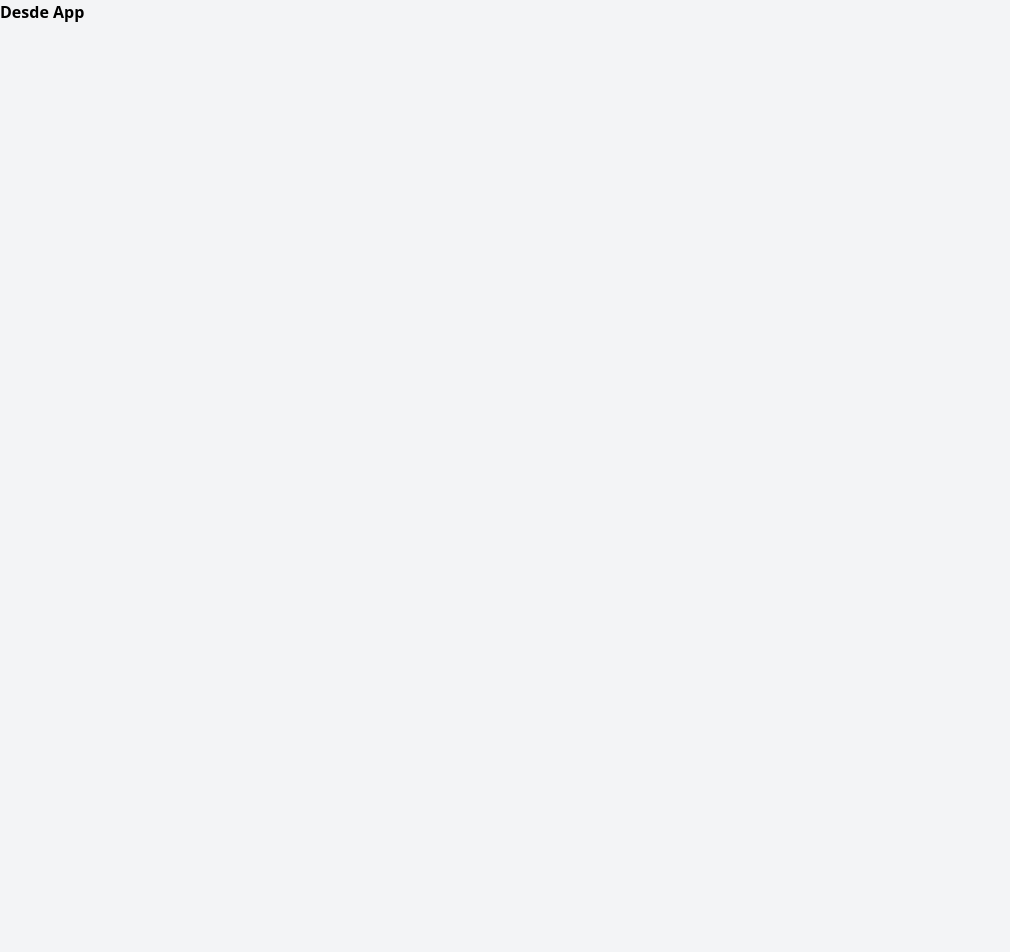
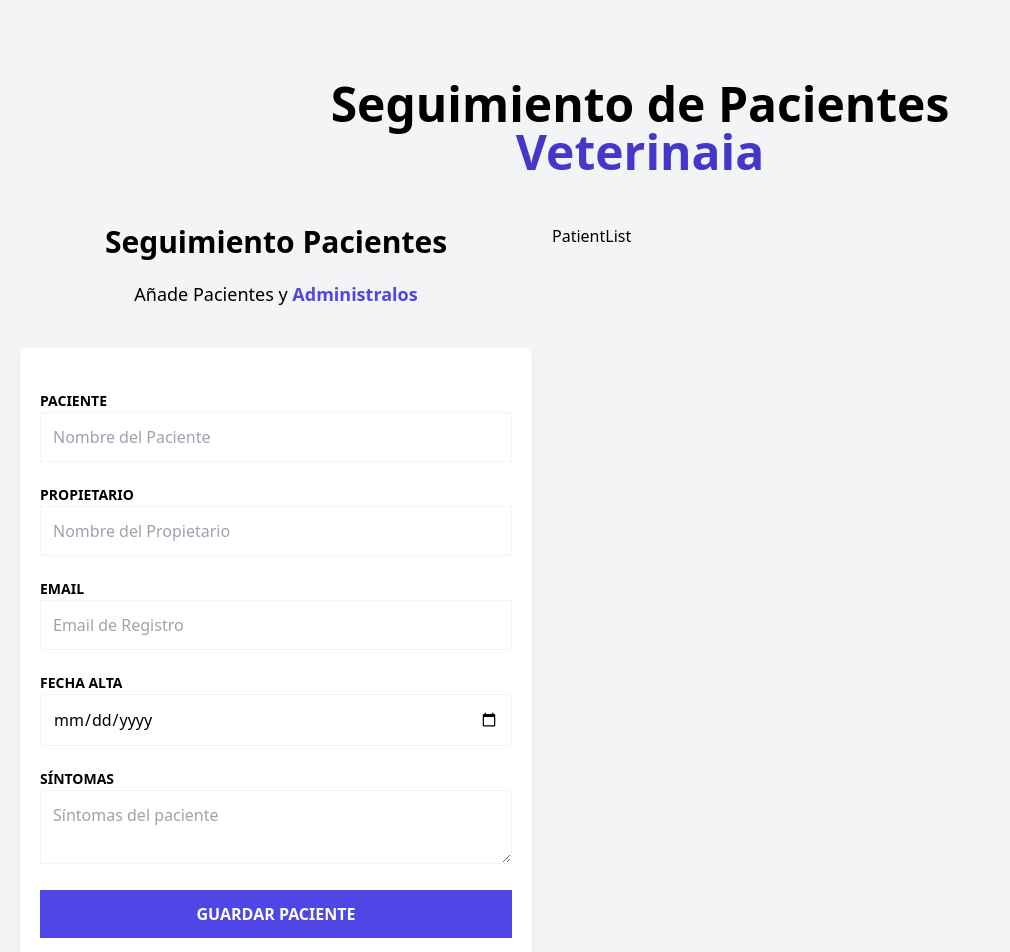
Before and after one commit to Franklin-Gomez/Pacientes-zustand, a React (Vite) app: page / in a window 1280 px wide. Shown: the top 952 px of the page, without its empty margins (0-1010 px from the left). Before the commit the page ends 800 px from the top, so only its background shows below. Built offline with nearby package versions, Linux system fonts and the light colour scheme.

Commit message:
add first step with useForm : register, handleSubmit and formState errors

```diff
--- a/package.json
+++ b/package.json
@@ -11,7 +11,8 @@
   },
   "dependencies": {
     "react": "^18.2.0",
-    "react-dom": "^18.2.0"
+    "react-dom": "^18.2.0",
+    "react-hook-form": "^7.52.0"
   },
   "devDependencies": {
     "@types/react": "^18.2.66",
--- a/src/App.tsx
+++ b/src/App.tsx
@@ -1,10 +1,22 @@
-
+import PatientForm from "./components/PatientForm"
+import PatientList from "./components/PatientList"
 
 function App() {
 
   return (
     <>
-      <p className=" font-bold"> Desde App </p>
+      <div className="container mx-auto mt-20">
+        <h1 className="font-black text-5xl text-center md:w-2/3 md:mx-auto">
+          Seguimiento de Pacientes {' '}
+          <span className="text-indigo-700">Veterinaia</span>
+        </h1>
+
+
+        <div className="mt-12 md:flex">
+          <PatientForm/>
+          <PatientList/>
+        </div>
+      </div>
     </>
   )
 }
--- /dev/null
+++ b/src/components/PatientForm.tsx
@@ -0,0 +1,96 @@
+import { useForm } from 'react-hook-form'
+
+export default function PatientForm() {
+
+    const { register , handleSubmit , formState : { errors }  } = useForm()
+
+    const registerPatient = () => {
+        console.log('Nuevo Paciente')
+    }
+
+    return (
+        <div className="md:w-1/2 lg:w-2/5 mx-5">
+            <h2 className="font-black text-3xl text-center">Seguimiento Pacientes</h2>
+
+            <p className="text-lg mt-5 text-center mb-10">
+                Añade Pacientes y {''}
+                <span className="text-indigo-600 font-bold">Administralos</span>
+            </p>
+
+            <form
+                className="bg-white shadow-md rounded-lg py-10 px-5 mb-10"
+                noValidate
+                onSubmit={ handleSubmit( registerPatient ) }
+            >
+                <div className="mb-5">
+                    <label htmlFor="name" className="text-sm uppercase font-bold">
+                        Paciente
+                    </label>
+                    <input
+                        id="name"
+                        className="w-full p-3  border border-gray-100"
+                        type="text"
+                        placeholder="Nombre del Paciente"
+                        {...register('name', {
+                            required: 'El Nombre del paciente es obligatorio'
+                        })}
+                    />
+
+                    {errors.name?.message}
+                </div>
+
+                <div className="mb-5">
+                    <label htmlFor="caretaker" className="text-sm uppercase font-bold">
+                        Propietario
+                    </label>
+                    <input
+                        id="caretaker"
+                        className="w-full p-3  border border-gray-100"
+                        type="text"
+                        placeholder="Nombre del Propietario"
+                    />
+                </div>
+
+                <div className="mb-5">
+                    <label htmlFor="email" className="text-sm uppercase font-bold">
+                      Email
+                    </label>
+                    <input
+                      id="email"
+                      className="w-full p-3  border border-gray-100"
+                      type="email"
+                      placeholder="Email de Registro"
+                    />
+                </div>
+
+                <div className="mb-5">
+                    <label htmlFor="date" className="text-sm uppercase font-bold">
+                        Fecha Alta
+                    </label>
+                    <input
+                        id="date"
+                        className="w-full p-3  border border-gray-100"
+                        type="date"
+                    />
+                </div>
+
+                <div className="mb-5">
+                    <label htmlFor="symptoms" className="text-sm uppercase font-bold">
+                    Síntomas
+                    </label>
+                    <textarea
+                        id="symptoms"
+                        className="w-full p-3  border border-gray-100"
+                        placeholder="Síntomas del paciente"
+                    ></textarea>
+                </div>
+
+                <input
+                    type="submit"
+                    className="bg-indigo-600 w-full p-3 text-white uppercase font-bold hover:bg-indigo-700 cursor-pointer transition-colors"
+                    value='Guardar Paciente'
+                />
+            </form>
+        </div>
+      )
+}
--- /dev/null
+++ b/src/components/PatientList.tsx
@@ -0,0 +1,7 @@
+export default function PatientList() {
+    return (
+        <div>
+            PatientList
+        </div>
+    )
+}
```
Also changed, not shown: 1 other file (tests, documents, lock files or other folders).
